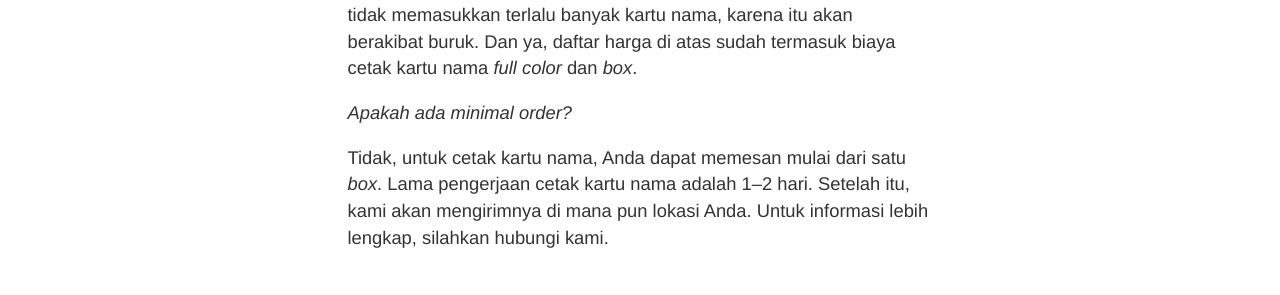
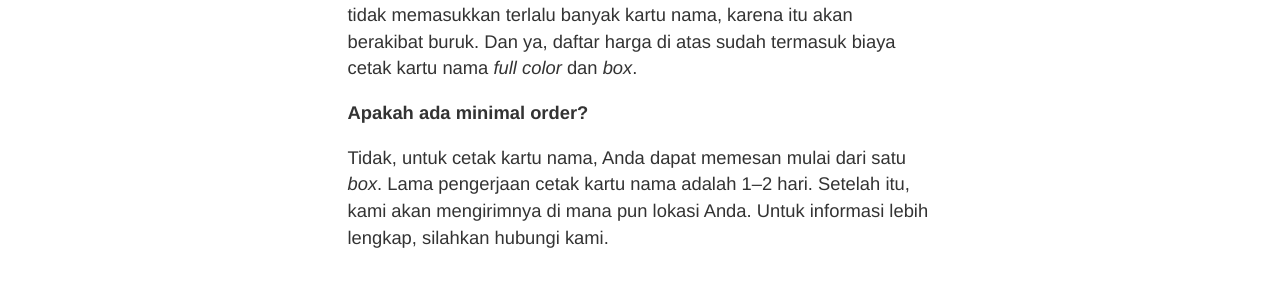
Before and after one commit to tertanda/kursif.github.io, a Jekyll site: the page built from artikel/_posts/2017-01-16-cetak-kartu-nama-full-color.md, in a window 1280 px wide and 900 px high, scrolled down 1315 px. Shown: the part 155-450 px from the top of the window. Built offline with Jekyll 4.4.1, drawn with Linux system fonts in a browser that asks for light colours; a script that is not in the unit is left out.

Commit message:
First commit.

```diff
--- a/artikel/_posts/2017-01-16-cetak-kartu-nama-full-color.md
+++ b/artikel/_posts/2017-01-16-cetak-kartu-nama-full-color.md
@@ -24,6 +24,6 @@ Berikut daftar harga cetak kartu nama *full color* untuk satu muka atau dua muka
 
 Hal itu tergantung ketebalan kartu nama; sekitar 80–100 lembar. Kami tidak memasukkan terlalu banyak kartu nama, karena itu akan berakibat buruk. Dan ya, daftar harga di atas sudah termasuk biaya cetak kartu nama *full color* dan *box*.
 
-*Apakah ada minimal order?*
+**Apakah ada minimal order?**
 
 Tidak, untuk cetak kartu nama, Anda dapat memesan mulai dari satu *box*. Lama pengerjaan cetak kartu nama adalah 1–2 hari. Setelah itu, kami akan mengirimnya di mana pun lokasi Anda. Untuk informasi lebih lengkap, silahkan hubungi kami.
```
